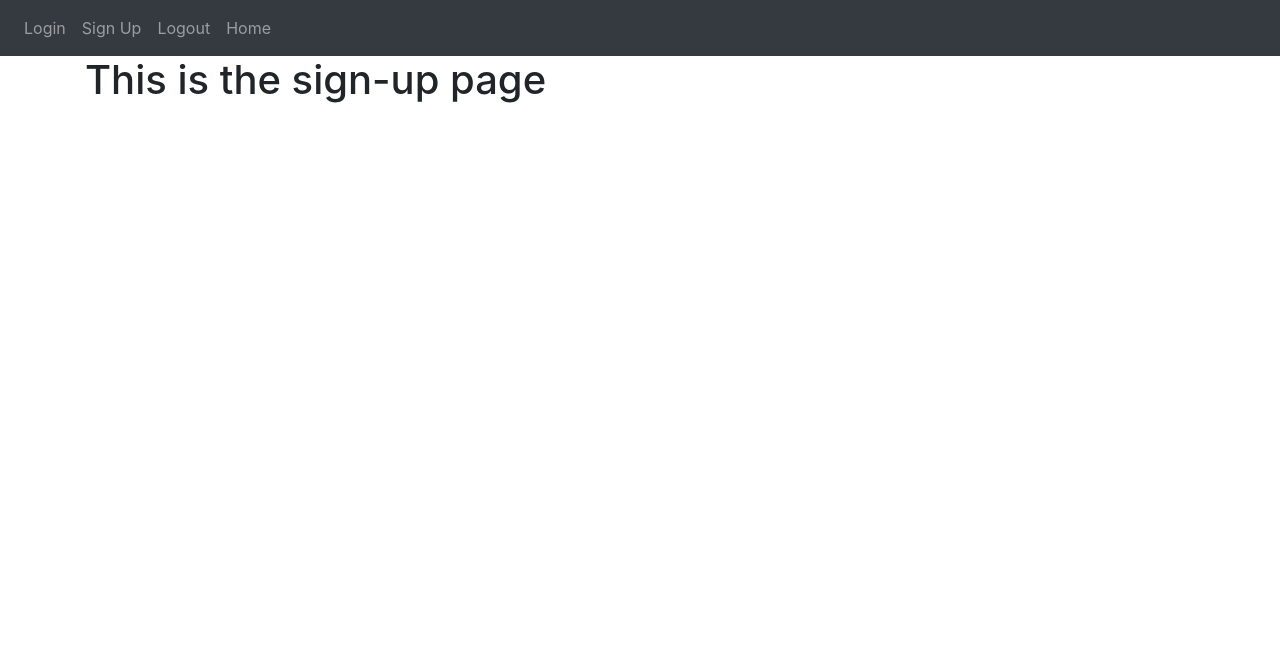
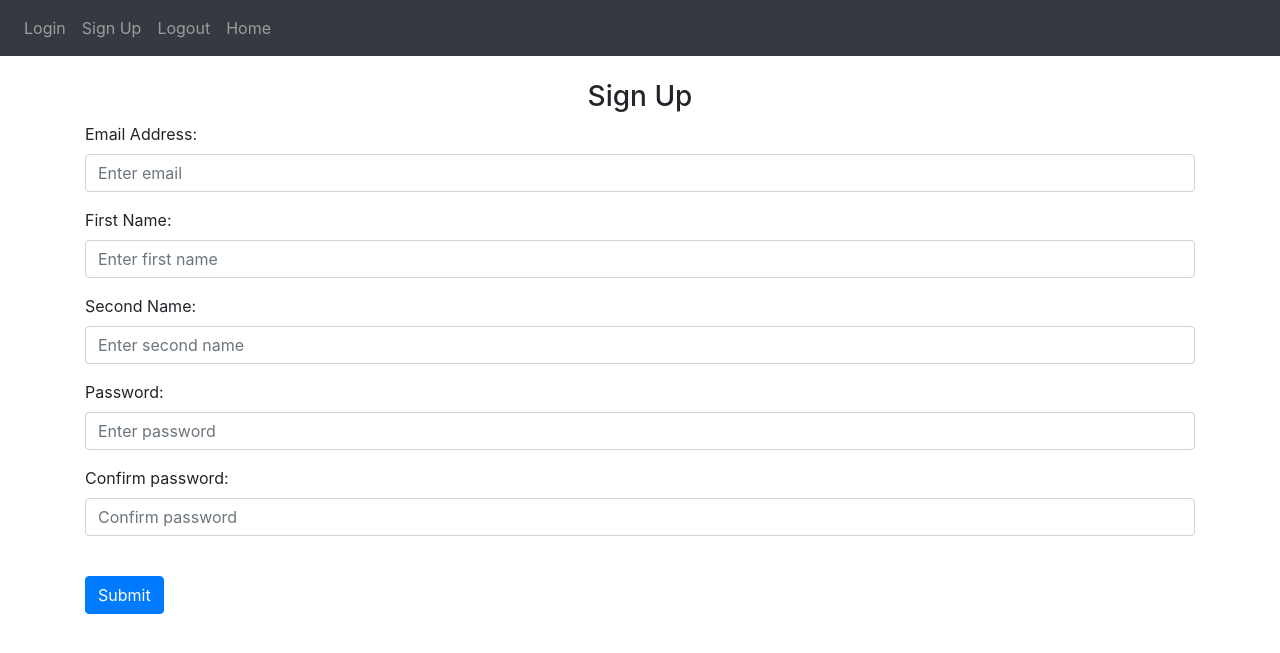
Before and after one commit to x1tedbtw/Website_Python, a Flask app: page /sign-up in a window 1280 px wide. Shown: the top 653 px of the page. Run offline with Flask 3, Linux system fonts and the light colour scheme; some libraries are stand-ins or nearby versions.

Commit message:
login.html sign_up.html

```diff
--- a/website/templates/sign_up.html
+++ b/website/templates/sign_up.html
@@ -1,5 +1,60 @@
 {% extends "base.html" %} {%block title%}Sign Up{%endblock%}
 
 {%block content%}
-<h1>This is the sign-up page</h1>
+<form method="POST">
+    <br/>
+    <h3 align="center">Sign Up</h3>
+    <div class="form-group">
+        <label for="email">Email Address:</label>
+        <input
+                type="email"
+                class="form-control"
+                id="email"
+                name="email"
+                placeholder="Enter email"
+        />
+    </div>
+    <div class="form-group">
+        <label for="firstName">First Name:</label>
+        <input
+                type="text"
+                class="form-control"
+                id="firstName"
+                name="firstName"
+                placeholder="Enter first name"
+        />
+    </div>
+    <div class="form-group">
+        <label for="secondName">Second Name:</label>
+        <input
+                type="text"
+                class="form-control"
+                id="secondName"
+                name="secondName"
+                placeholder="Enter second name"
+        />
+    </div>
+    <div class="form-group">
+        <label for="password1">Password:</label>
+        <input
+                type="password"
+                class="form-control"
+                id="password1"
+                name="password1"
+                placeholder="Enter password"
+        />
+    </div>
+    <div class="form-group">
+        <label for="password2">Confirm password:</label>
+        <input
+                type="password"
+                class="form-control"
+                id="password2"
+                name="password2"
+                placeholder="Confirm password"
+        />
+    </div>
+    <br/>
+    <button type="submit" class="btn btn-primary">Submit</button>
+</form>
 {% endblock %}
```
Also changed, not shown: website/templates/login.html (+27 -2 lines).
